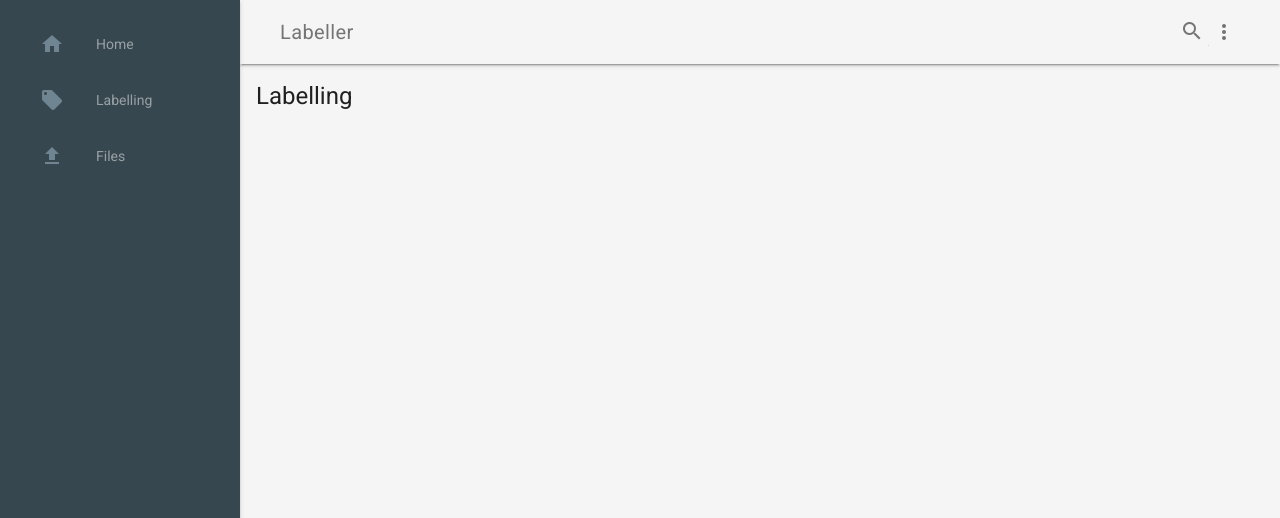
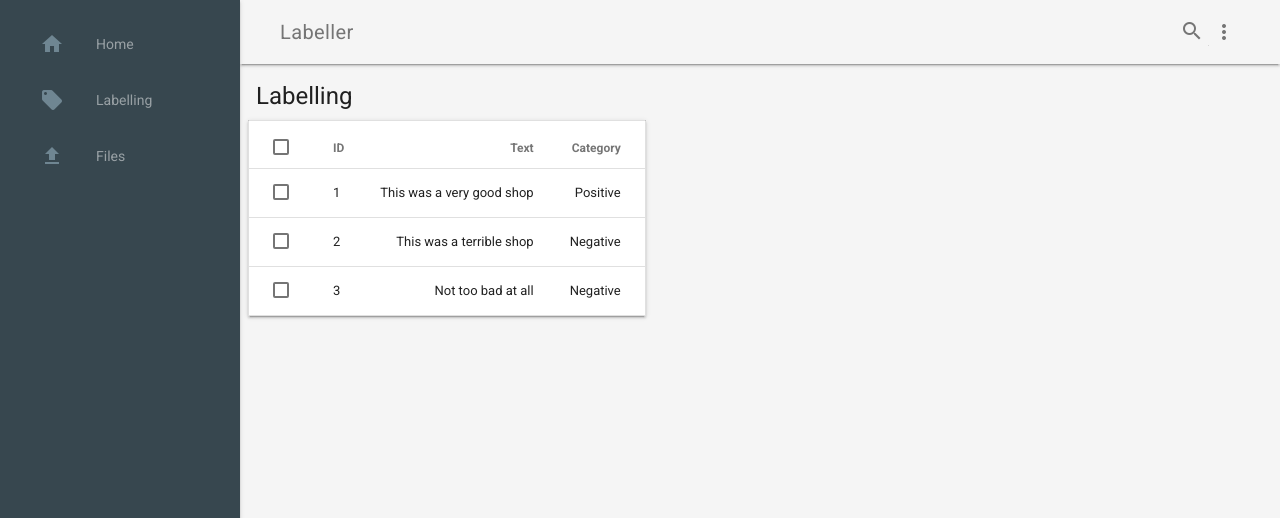
Before and after one commit to mortie23/flask-labelling, a Flask app: page /labelling in a window 1280 px wide. Shown: the top 518 px of the page. Run offline with Flask 2, Linux system fonts and the light colour scheme.

Commit message:
feat: :rocket: clean up

```diff
--- a/templates/labelling.html
+++ b/templates/labelling.html
@@ -5,7 +5,32 @@
 {% block title %} Labelling {% endblock %}
 </div>
 <form method="post" action="{{url_for('labelling')}}" enctype="multipart/form-data">
-
+  <table class="mdl-data-table mdl-js-data-table mdl-data-table--selectable mdl-shadow--2dp">
+    <thead>
+      <tr>
+        <th class="mdl-data-table__cell--non-numeric">ID</th>
+        <th>Text</th>
+        <th>Category</th>
+      </tr>
+    </thead>
+    <tbody>
+      <tr>
+        <td class="mdl-data-table__cell--non-numeric">1</td>
+        <td>This was a very good shop</td>
+        <td>Positive</td>
+      </tr>
+      <tr>
+        <td class="mdl-data-table__cell--non-numeric">2</td>
+        <td>This was a terrible shop</td>
+        <td>Negative</td>
+      </tr>
+      <tr>
+        <td class="mdl-data-table__cell--non-numeric">3</td>
+        <td>Not too bad at all</td>
+        <td>Negative</td>
+      </tr>
+    </tbody>
+  </table>
 </form>
 
 {% endblock %}
```
Also changed, not shown: templates/upload.html (deleted, +0 -12 lines).
